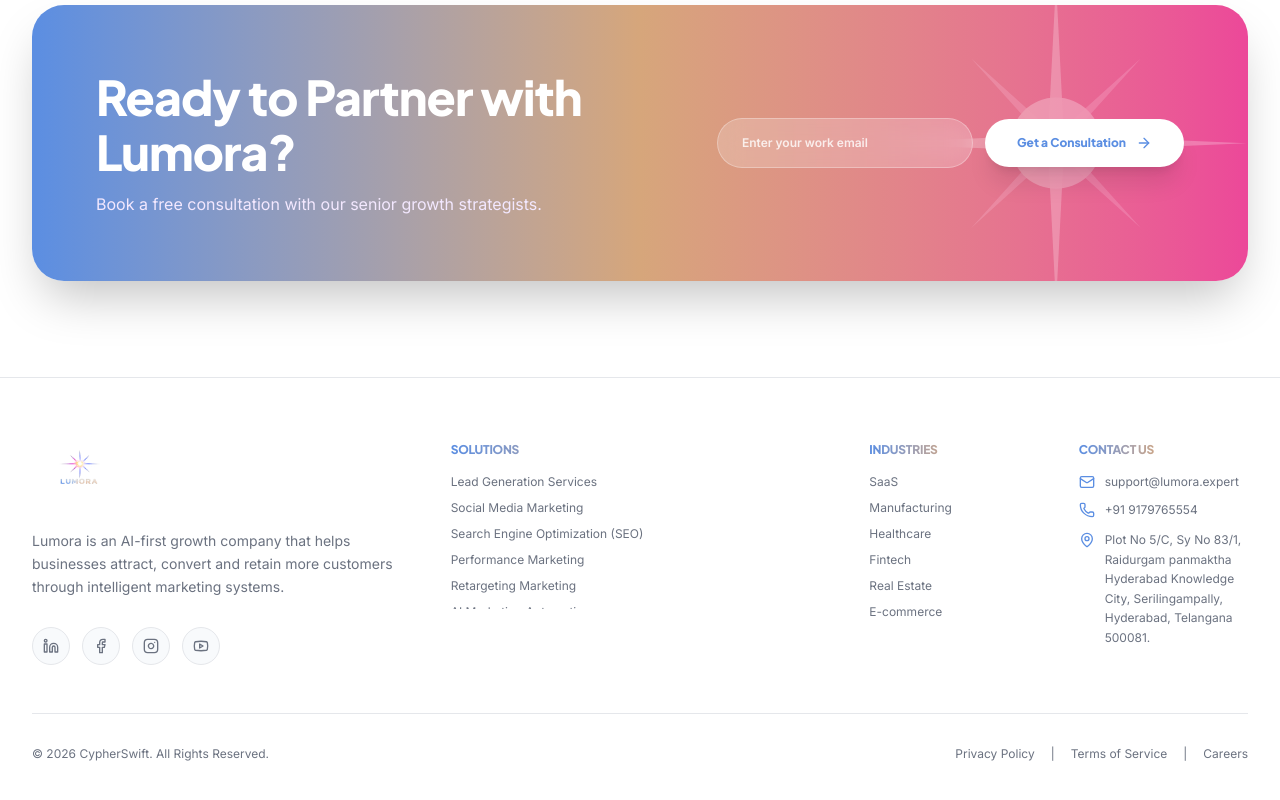
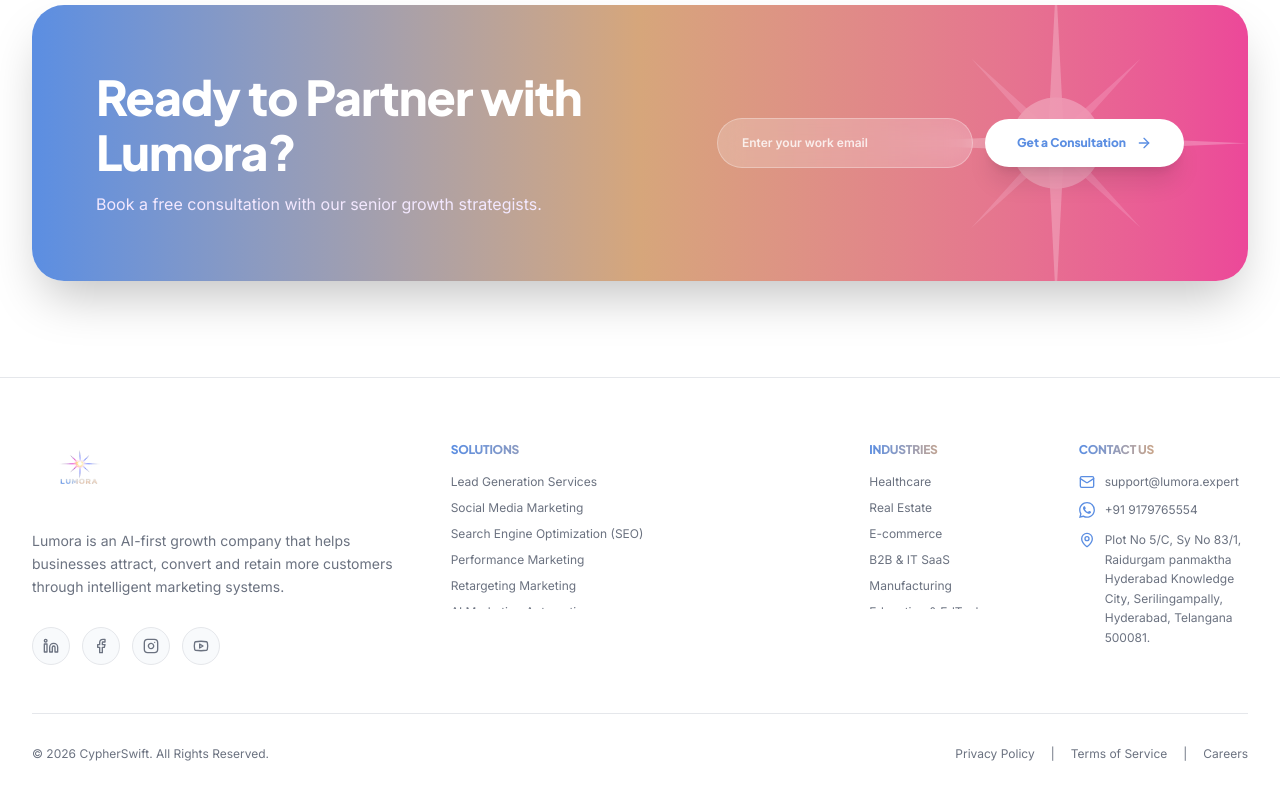
Before and after one commit to Sagararya07/lumora_digital_marketing, a React (Vite) app: page /about in a window 1280 px wide. Shown: the part 3313-4113 px from the top of the page. Built offline with nearby package versions, Linux system fonts and the light colour scheme; no server answers.

Commit message:
Fix footer navigation and add WhatsApp icon

```diff
--- a/src/App.tsx
+++ b/src/App.tsx
@@ -389,6 +389,7 @@
           <Footer
             contactInfo={siteContent.contactInfo}
             services={dynamicServices}
+            industries={siteContent.industries}
             onOpenConsultation={() => setIsConsultationModalOpen(true)}
             onOpenLegalModal={(type) => setLegalModalType(type)}
             dynamicPages={dynamicPages}
--- a/src/components/Home/Footer.tsx
+++ b/src/components/Home/Footer.tsx
@@ -16,6 +16,7 @@
   socialLinks?: any;
   footerTagline?: string;
   services?: any[];
+  industries?: any[];
   onOpenLegalModal: (type: 'privacy' | 'terms' | 'refund') => void;
   openConsultationModal: () => void;
   onGoHome: () => void;
@@ -26,6 +27,7 @@
 export const Footer: React.FC<FooterProps> = ({
   contactInfo,
   services,
+  industries,
   onOpenLegalModal,
   onGoHome,
   onNavSection,
@@ -79,7 +81,7 @@
                 ]).map((item, i) => (
                   <li key={i} className="w-full">
                     <button
-                      onClick={() => onNavSection?.(item.id?.toString() || item.slug || `service-${i}`)}
+                      onClick={() => onNavSection?.(item.slug || item.id?.toString() || `service-${i}`)}
                       className="hover:text-[#5B8EE2] transition-colors text-left whitespace-nowrap truncate w-full block"
                       title={item.title.split(' - ')[0]}
                     >
@@ -96,14 +98,28 @@
             <h4 className="bg-gradient-to-r from-[#5B8EE2] via-[#D6A67B] to-[#EC4899] bg-clip-text text-transparent font-extrabold uppercase tracking-wider text-xs font-['Plus_Jakarta_Sans',sans-serif]">
               Industries
             </h4>
-            <ul className="space-y-2.5 text-[#6B7280] font-normal">
-              <li><button onClick={() => onNavSection?.('industries-section')} className="hover:text-[#5B8EE2] transition-colors">SaaS</button></li>
-              <li><button onClick={() => onNavSection?.('industries-section')} className="hover:text-[#5B8EE2] transition-colors">Manufacturing</button></li>
-              <li><button onClick={() => onNavSection?.('industries-section')} className="hover:text-[#5B8EE2] transition-colors">Healthcare</button></li>
-              <li><button onClick={() => onNavSection?.('industries-section')} className="hover:text-[#5B8EE2] transition-colors">Fintech</button></li>
-              <li><button onClick={() => onNavSection?.('industries-section')} className="hover:text-[#5B8EE2] transition-colors">Real Estate</button></li>
-              <li><button onClick={() => onNavSection?.('industries-section')} className="hover:text-[#5B8EE2] transition-colors">E-commerce</button></li>
-            </ul>
+            <div className="max-h-[135px] overflow-y-auto md:overflow-hidden md:hover:overflow-y-auto pr-2 [&::-webkit-scrollbar]:w-1 [&::-webkit-scrollbar-track]:bg-transparent [&::-webkit-scrollbar-thumb]:bg-gray-200 md:[&::-webkit-scrollbar-thumb]:bg-gray-100 md:hover:[&::-webkit-scrollbar-thumb]:bg-gray-200 [&::-webkit-scrollbar-thumb]:rounded-full transition-all duration-300 touch-pan-y">
+              <ul className="grid grid-cols-1 gap-y-2.5 text-[#6B7280] font-normal">
+                {(industries && industries.length > 0 ? industries : [
+                  { name: 'SaaS', id: 'i4' },
+                  { name: 'Manufacturing', id: 'i5' },
+                  { name: 'Healthcare', id: 'i1' },
+                  { name: 'Fintech', id: 'i3' },
+                  { name: 'Real Estate', id: 'i2' },
+                  { name: 'E-commerce', id: 'i6' }
+                ]).map((ind: any, i: number) => (
+                  <li key={i} className="w-full">
+                    <button
+                      onClick={() => onNavSection?.(`industry-card-${ind.id}`)}
+                      className="hover:text-[#5B8EE2] transition-colors text-left whitespace-nowrap truncate w-full block"
+                      title={ind.name}
+                    >
+                      {ind.name}
+                    </button>
+                  </li>
+                ))}
+              </ul>
+            </div>
           </div>
 
           {/* Column 4: Contact Us */}
@@ -119,9 +135,11 @@
                 </a>
               </p>
               <p className="flex items-center gap-2.5">
-                <Phone className="w-4 h-4 text-[#5B8EE2] shrink-0" />
-                <a href={`tel:${contactInfo?.phone || '+919998887766'}`} className="hover:text-[#5B8EE2] transition-colors">
-                  {contactInfo?.phone || '+91 999 888 7766'}
+                <svg className="w-4 h-4 text-[#5B8EE2] shrink-0" viewBox="0 0 24 24" fill="currentColor" xmlns="http://www.w3.org/2000/svg">
+                  <path d="M17.472 14.382c-.297-.149-1.758-.867-2.03-.967-.273-.099-.471-.148-.67.15-.197.297-.767.966-.94 1.164-.173.199-.347.223-.644.075-.297-.15-1.255-.463-2.39-1.475-.883-.788-1.48-1.761-1.653-2.059-.173-.297-.018-.458.13-.606.134-.133.298-.347.446-.52.149-.174.198-.298.298-.497.099-.198.05-.371-.025-.52-.075-.149-.669-1.612-.916-2.207-.242-.579-.487-.5-.669-.51h-.57c-.198 0-.52.074-.792.372-.272.297-1.04 1.016-1.04 2.479 0 1.462 1.065 2.875 1.213 3.074.149.198 2.096 3.2 5.077 4.487.709.306 1.262.489 1.694.625.712.227 1.36.195 1.871.118.571-.085 1.758-.719 2.006-1.413.248-.694.248-1.289.173-1.413-.074-.124-.272-.198-.57-.347m-5.421 7.403h-.004a9.87 9.87 0 01-5.031-1.378l-.361-.214-3.741.982.998-3.648-.235-.374a9.86 9.86 0 01-1.51-5.26c.001-5.45 4.436-9.884 9.888-9.884 2.64 0 5.122 1.03 6.988 2.898a9.825 9.825 0 012.893 6.994c-.003 5.45-4.437 9.884-9.885 9.884m8.413-18.297A11.815 11.815 0 0012.05 0C5.495 0 .16 5.335.157 11.892c0 2.096.547 4.142 1.588 5.945L.057 24l6.305-1.654a11.882 11.882 0 005.683 1.448h.005c6.554 0 11.89-5.335 11.893-11.893a11.821 11.821 0 00-3.48-8.413z"/>
+                </svg>
+                <a href={`https://wa.me/${(contactInfo?.whatsapp || contactInfo?.phone || '919998887766').replace(/[^0-9]/g, '')}`} target="_blank" rel="noopener noreferrer" className="hover:text-[#5B8EE2] transition-colors">
+                  {contactInfo?.whatsapp || contactInfo?.phone || '+91 999 888 7766'}
                 </a>
               </p>
               <p className="flex items-start gap-2.5">
--- a/src/components/Home/IndustriesSection.tsx
+++ b/src/components/Home/IndustriesSection.tsx
@@ -1,4 +1,4 @@
-import React from 'react';
+import React, { useEffect } from 'react';
 import {
   HeartPulse,
   GraduationCap,
@@ -35,7 +35,20 @@
 ];
 
 export const IndustriesSection: React.FC<IndustriesProps> = ({ industries, openConsultationModal }) => {
-  const { visibleItems, expanded, toggle, hiddenCount, shouldShowButton } = useViewMore(industries, 3, { initialRows: 2 });
+  const { visibleItems, expanded, setExpanded, toggle, hiddenCount, shouldShowButton, collapsedCount } = useViewMore(industries, 3, { initialRows: 2 });
+
+  useEffect(() => {
+    const handleNavToService = (e: CustomEvent) => {
+      const targetId = e.detail;
+      const index = industries.findIndex(ind => `industry-card-${ind.id}` === targetId);
+      if (index >= (collapsedCount || 6) && !expanded) {
+        setExpanded(true);
+      }
+    };
+
+    window.addEventListener('navToService', handleNavToService as EventListener);
+    return () => window.removeEventListener('navToService', handleNavToService as EventListener);
+  }, [industries, collapsedCount, expanded, setExpanded]);
 
   const getIndustryIcon = (iconName: string, isWatermark = false) => {
     const cls = isWatermark ? "w-full h-full" : "w-6 h-6 text-white";
```
